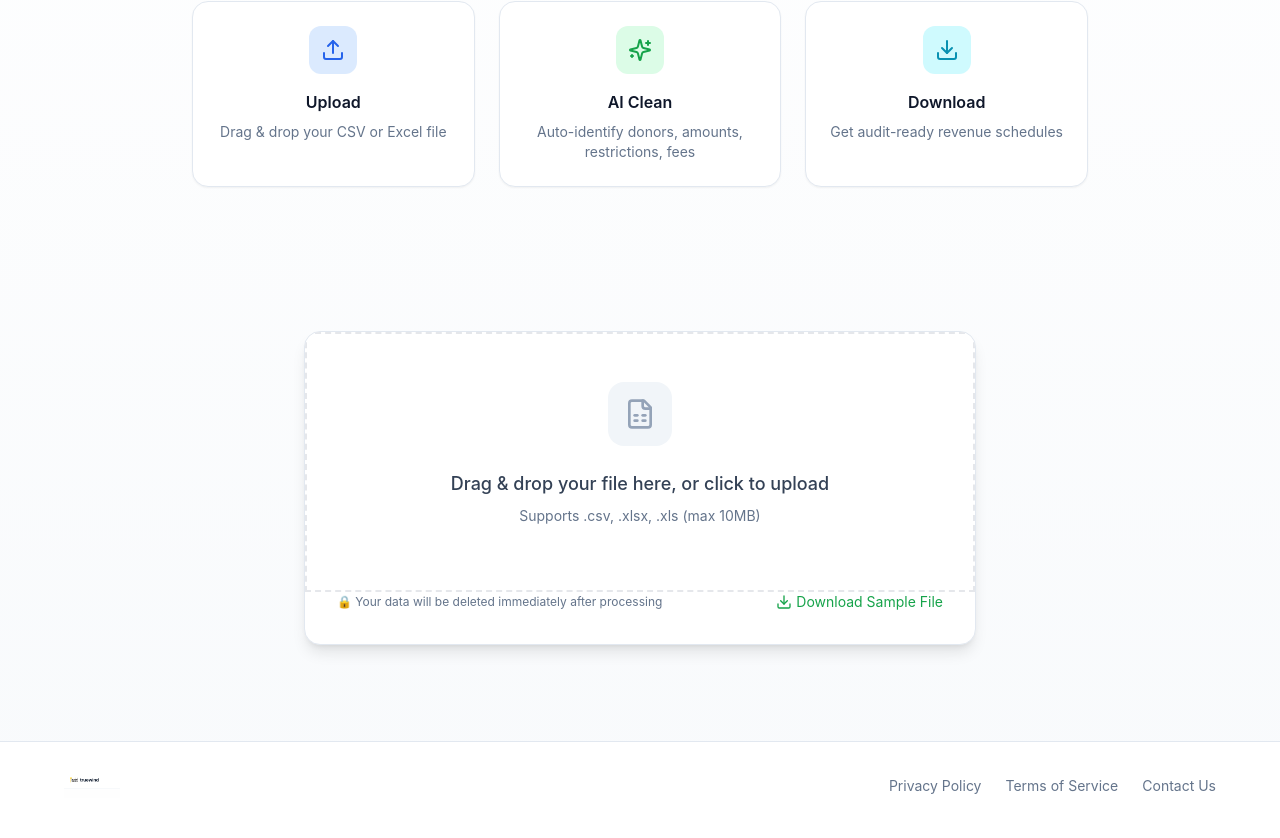
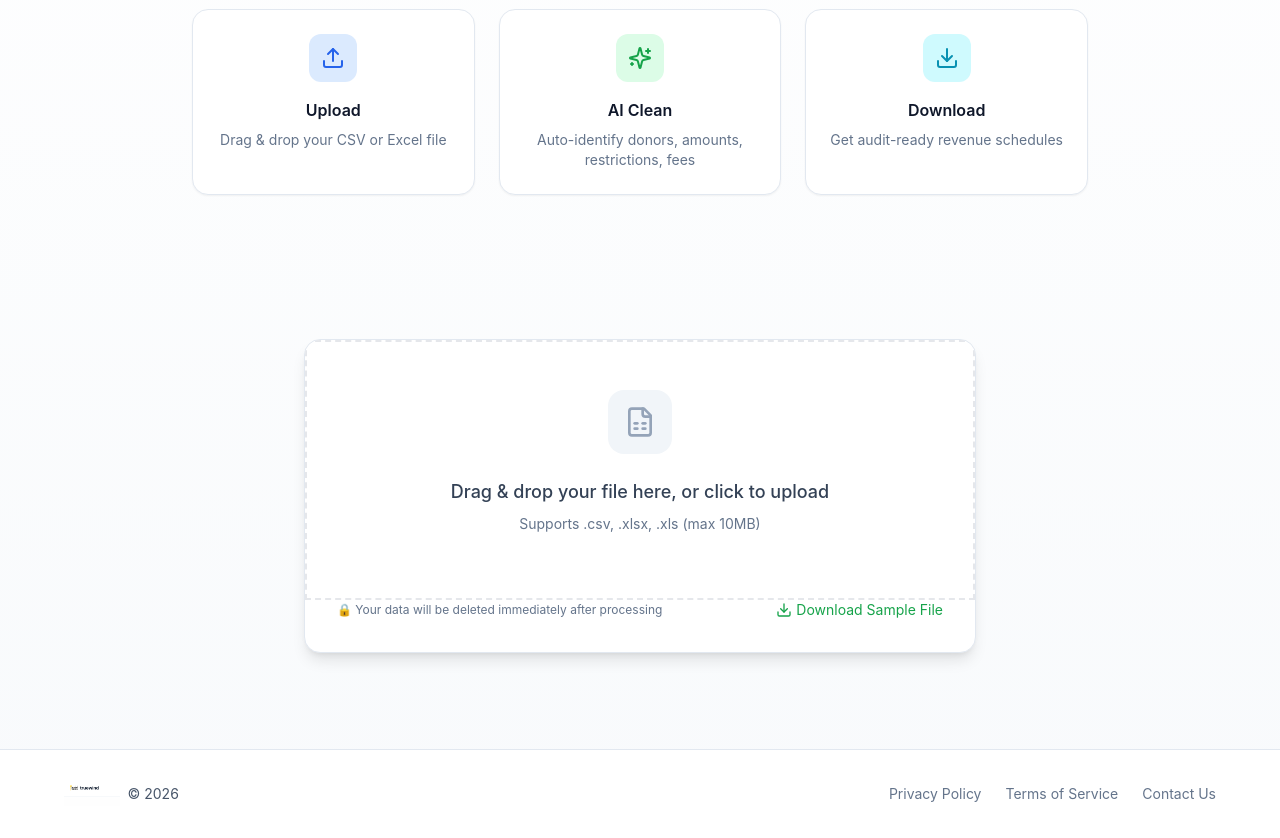
Before and after one commit to lyancynthia/truewind-revenue-cleaner, a Next.js app: page / in a window 1280 px wide. Shown: the part 412-1250 px from the top of the page. Built offline with nearby package versions, Linux system fonts and the light colour scheme.

Commit message:
Fix logo size and footer copyright
- Increase header logo from h-8 to h-10
- Add back © 2026 to footer

```diff
--- a/app/page.tsx
+++ b/app/page.tsx
@@ -284,7 +284,7 @@ export default function Home() {
       <header className="border-b border-slate-200 bg-white/80 backdrop-blur-sm sticky top-0 z-50">
         <div className="max-w-6xl mx-auto px-4 py-4 flex items-center justify-between">
           <div className="flex items-center gap-2">
-            <img src="/logo.png" alt="Truewind" className="h-8 w-auto" />
+            <img src="/logo.png" alt="Truewind" className="h-10 w-auto" />
           </div>
         </div>
       </header>
@@ -711,6 +711,7 @@ export default function Home() {
         <div className="max-w-6xl mx-auto flex flex-col md:flex-row items-center justify-between gap-4">
           <div className="flex items-center gap-2">
             <img src="/logo.png" alt="Truewind" className="h-6 w-auto" />
+            <span className="text-sm text-slate-600">© 2026</span>
           </div>
           <div className="flex items-center gap-6 text-sm text-slate-500">
             <a href="#" className="hover:text-slate-700">Privacy Policy</a>
```
